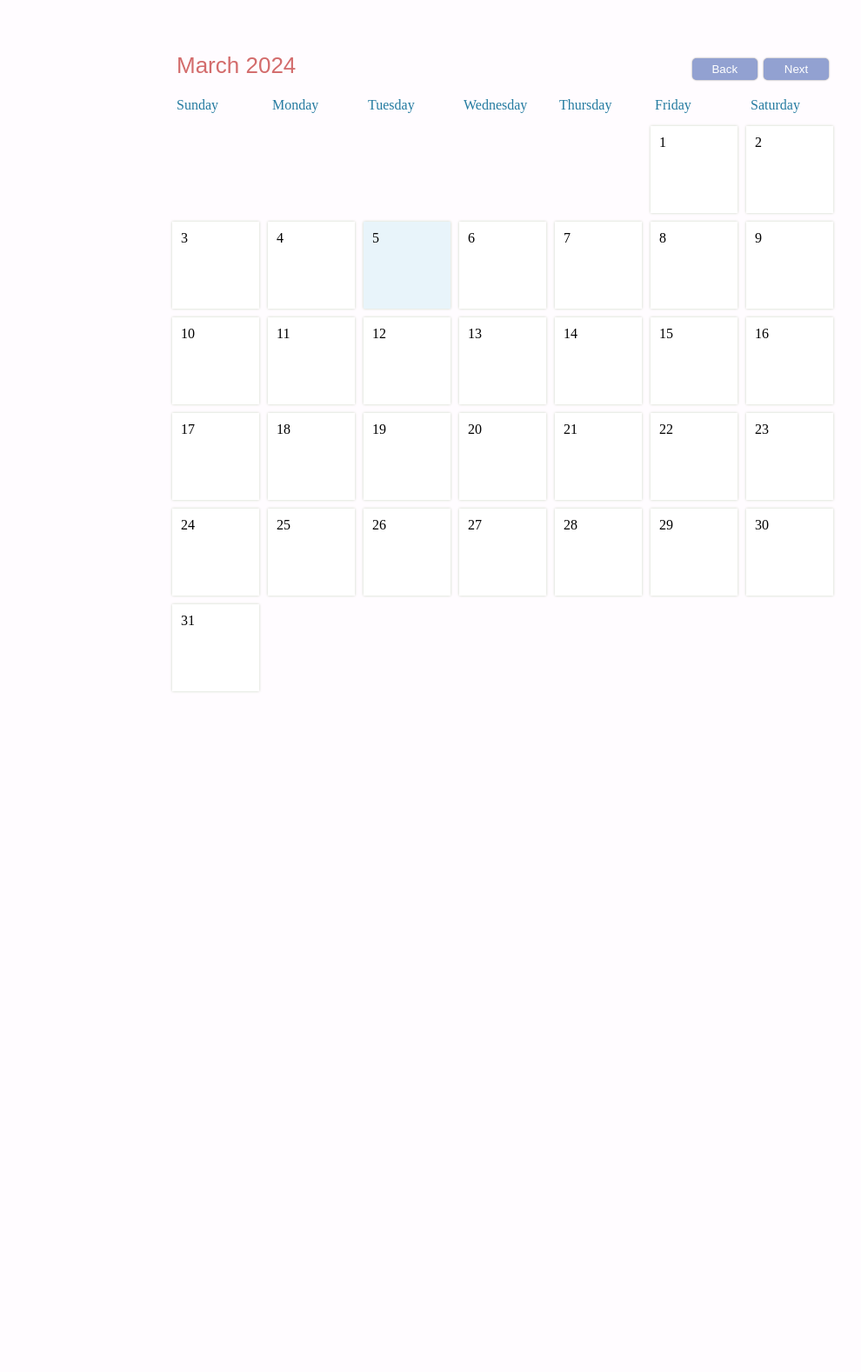
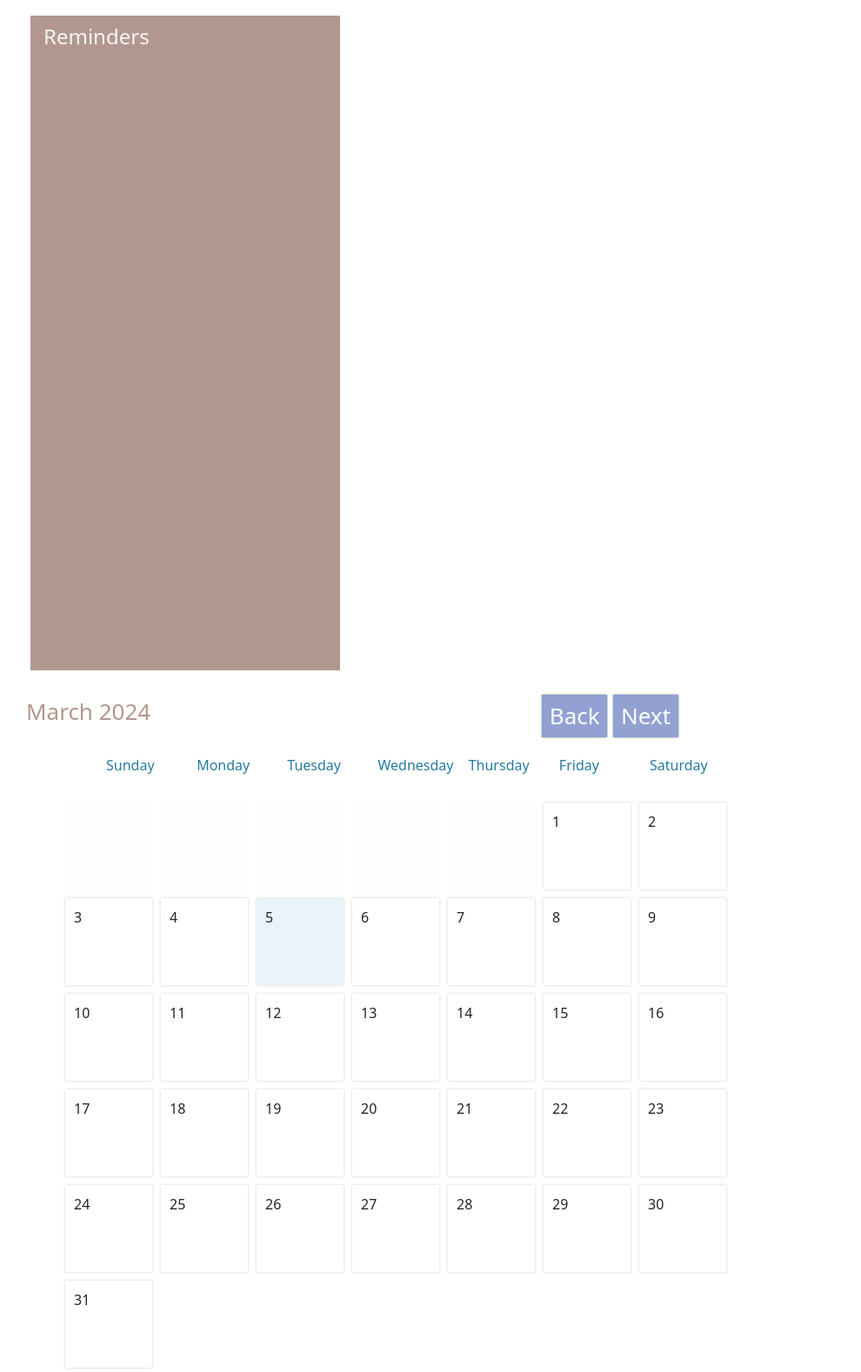
Before and after one commit to kylidevi/COMP3033, a PHP site: page / in a window 1280 px wide. Shown: the whole page at 87% size, without its empty margins (62-1052 px from the left). Before the commit the page ends 796 px from the top, so only its background shows below. Run offline with PHP 8.4, Linux system fonts and the light colour scheme.

Commit message:
please help

```diff
--- a/index.html
+++ b/index.html
@@ -10,9 +10,18 @@
     	<title>Calendar App Vanilla JS</title>
 
     	<link rel="stylesheet" href="style.css">
+		<link href="https://cdn.jsdelivr.net/npm/bootstrap@5.3.3/dist/css/bootstrap.min.css" rel="stylesheet" integrity="sha384-QWTKZyjpPEjISv5WaRU9OFeRpok6YctnYmDr5pNlyT2bRjXh0JMhjY6hW+ALEwIH" crossorigin="anonymous">
+		<script src="https://cdn.jsdelivr.net/npm/bootstrap@5.3.3/dist/js/bootstrap.bundle.min.js" integrity="sha384-YvpcrYf0tY3lHB60NNkmXc5s9fDVZLESaAA55NDzOxhy9GkcIdslK1eN7N6jIeHz" crossorigin="anonymous"></script>
   	</head>
   	<body>
-
+		<div class="container">
+			<div class="row text-centre">
+				<div class="col-4">
+					<aside>
+						<h4>Reminders</h4>
+					</aside>
+				</div>
+				<div class="col">
 					<div id="container">
 						<div id="header">
 						  <div id="monthDisplay"></div>
@@ -22,18 +31,26 @@
 						  </div>
 						</div>
 
+						<!-- Days of the week -->
 						<div id="weekdays">
-        <div>Sunday</div>
-        <div>Monday</div>
-        <div>Tuesday</div>
-        <div>Wednesday</div>
-        <div>Thursday</div>
-        <div>Friday</div>
-        <div>Saturday</div>
+							<ul>
+						  		<li>Sunday</li>
+						  		<li>Monday</li>
+						  		<li>Tuesday</li>
+						  		<li>Wednesday</li>
+						  		<li>Thursday</li>
+						  		<li>Friday</li>
+						  		<li>Saturday</li>
+							</ul>
 					  </div>
 
+						<!-- Dates of the calendar -->
 					  <div id="calendar"></div>
 				  </div>
+				</div>
+			</div>
+		</div>
+
 
     	<div id="newEventModal">
     	  <h2>New Event</h2>
@@ -42,6 +59,7 @@
 
     	  <button id="saveButton">Save</button>
     	  <button id="cancelButton">Cancel</button>
+    	</div>
 		</div>
 
     	<div id="deleteEventModal">
--- a/script.js
+++ b/script.js
@@ -77,7 +77,8 @@ function load() {
   	    	}
 
   	    	daySquare.addEventListener('click', () => openModal(dayString));
-    } else {
+  	  	}
+		else {
   	    	daySquare.classList.add('padding');
   		}
 
--- a/style.css
+++ b/style.css
@@ -2,12 +2,41 @@
    Authors: Cameron Burgoyne (162210b) and Kylie DeViller (162298d)
    Date: April 5th 2024 */
 
+@import url('https://fonts.googleapis.com/css2?family=Poppins&display=swap');
+
+:root {
+	--mainBrown: #b29790;
+	--buttonPink: #f6d0cd;
+	--addEvent: #d2e7d6;
+	--eventBeige1: #f5e6d3;
+	--eventBeige2: #eed2c7;
+	--eventBeige3: #edc8b3;
+	--today: #d9eaf1;
+	--highlight: #aec2cd;
+}
+
 body {
-    display: flex;
     margin-top: 50px;
     justify-content: center;
     background-color: #FFFCFF;
+	font-family: 'Poppins' sans-serif;
 }
+
+aside {
+	width: 100%;
+	margin-top: 5%;
+	margin-bottom: 5%;
+	padding-left: 15px;
+	margin-left: 15px;
+	background-color: var(--mainBrown);
+	height: 753px;
+	color: whitesmoke;
+}
+
+aside h4 {
+	padding-top: 3%;
+}
+
 button {
     width: 75px;
     cursor: pointer;
@@ -21,33 +50,40 @@ body {
 
 #header {
     padding: 10px;
-    color: #d36c6c;
+    color: var(--mainBrown);
     font-size: 26px;
-    font-family: sans-serif;
     display: flex;
     justify-content: space-between;
 }
+
 #header button {
     background-color:#92a1d1;
 }
+
 #container {
     width: 770px;
 }
+
 #weekdays {
     width: 100%;
     display: flex;
     color: #247BA0;
+	margin-left: 60px;
 }
-  #weekdays div {
+
+#weekdays ul li {
     width: 100px;
     padding: 10px;
+	display: inline-block;
 }
+
 #calendar {
     width: 100%;
-    margin: auto;
+    margin-left: 50px;
     display: flex;
     flex-wrap: wrap;
 }
+
 .day {
     width: 100px;
     padding: 10px;
@@ -117,13 +153,3 @@ body {
   #eventText {
     font-size: 14px;
   }
-  #modalBackDrop {
-    display: none;
-    top: 0px;
-    left: 0px;
-    z-index: 10;
-    width: 100vw;
-    height: 100vh;
-    position: absolute;
-    background-color: rgba(0,0,0,0.8);
-  }
```
Lines whose indentation alone changed are shown as unchanged.
